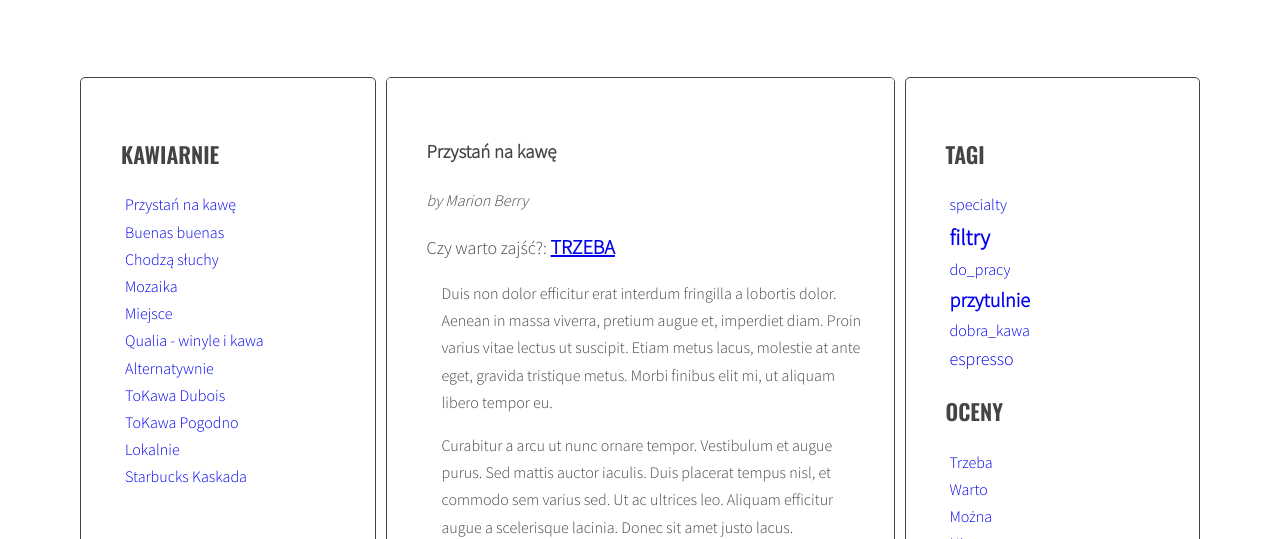
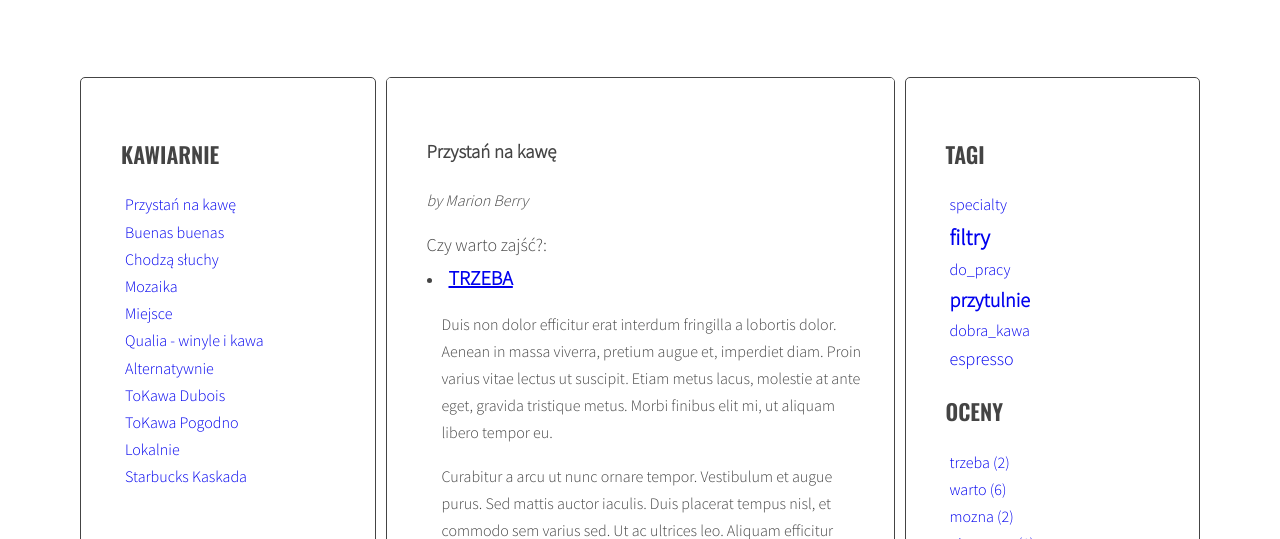
Before and after one commit to gitmaciejpiotr/javascript-blog, a website: page index.html in a window 1280 px wide. Shown: the part 261-800 px from the top of the page. Drawn offline with nearby package versions, Linux system fonts and the light colour scheme.

Commit message:
Upgrade generateGrades func - it displays list of links in right column

```diff
--- a/index.html
+++ b/index.html
@@ -48,7 +48,7 @@
                             <option value="do_pracy">do pracy</option>
                         </select>
                     </div>
-                    <div class="choose grades">
+                    <div class="choose">
                         <label for="grade-select">Oceny</label>
 
                         <select id="grade-select">
@@ -297,27 +297,7 @@
                     <ul class="list tags">
                     </ul>
                     <h2 class="section-title">Oceny</h2>
-                    <ul class="list grades">
-                        <li>
-                            <a href="#grade">
-                                <span class="grade">Trzeba</span>
-                            </a>
-                        </li>
-                        <li>
-                            <a href="#">
-                                <span class="grade">Warto</span>
-                            </a>
-                        </li>
-                        <li>
-                            <a href="#">
-                                <span class="grade">Można</span>
-                            </a>
-                        </li>
-                        <li>
-                            <a href="#">
-                                <span class="grade">Nie warto</span>
-                            </a>
-                        </li>
+                    <ul class="grades">
                     </ul>
                 </aside>
             </main>
--- a/js/script.js
+++ b/js/script.js
@@ -1,6 +1,66 @@
 'use strict';
 
 {
+  /* USEFUL CONSTS */
+
+  const optArticleSelector = '.post',
+    optTitleSelector = '.post-title',
+    optTitleListSelector = '.titles',
+    optArticleTagsSelector = '.post-tags .list',
+    optActiveTagLinksSelector = 'a.active[href^="#tag-"]',
+    optArticleGradeSelector = '.post-givenGrade',
+    optTagsListSelector = '.tags.list',
+    optCloudClassCount = 5,
+    optCloudClassPrefix = 'tag-size-',
+    optGradesListSelector = '.grades';
+
+
+
+
+
+  /* TITLE ACTIONS */
+
+
+
+
+  /* Generating title links */
+
+
+  const generateTitleLinks = function (customSelector = '') {
+
+    const articles = document.querySelectorAll(optArticleSelector + customSelector);
+    let html = '';
+
+    /* remove elements from list of links */
+    const titleList = document.querySelector(optTitleListSelector);
+    titleList.innerHTML = '';
+
+    /* FOR EACH ARTICLE */
+    for (let article of articles) {
+      /* read id and save it in const */
+      const articleId = article.getAttribute('id');
+
+      /* find element with title and save it in const */
+      const articleTitle = article.querySelector(optTitleSelector).innerHTML;
+
+      /* create html code with given data and save it in const */
+      const linkHTML = '<li><a href="#' + articleId + '"><span>' + articleTitle + '</span></a></li>';
+
+      /* paste created html code to list of links in left column */
+      html = html + linkHTML;
+    }
+
+    titleList.innerHTML = html;
+
+  };
+
+  generateTitleLinks();
+
+
+
+  /* Title click handler */
+
+
   const titleClickHandler = function (event) {
     console.log('Link was clicked!');
     console.log(event);
@@ -36,45 +96,9 @@
     correctArticle.classList.add('active');
   };
 
-  const optArticleSelector = '.post',
-    optTitleSelector = '.post-title',
-    optTitleListSelector = '.titles',
-    optArticleTagsSelector = '.post-tags .list',
-    optActiveTagLinksSelector = 'a.active[href^="#tag-"]',
-    optArticleAuthorSelector = '.post-givenGrade',
-    optTagsListSelector = '.tags.list',
-    optCloudClassCount = 5,
-    optCloudClassPrefix = 'tag-size-';
 
-  const generateTitleLinks = function (customSelector = '') {
+  /* Adding click handler to title links */
 
-    const articles = document.querySelectorAll(optArticleSelector + customSelector);
-    let html = '';
-
-    /* remove elements from list of links */
-    const titleList = document.querySelector(optTitleListSelector);
-    titleList.innerHTML = '';
-
-    /* FOR EACH ARTICLE */
-    for (let article of articles) {
-      /* read id and save it in const */
-      const articleId = article.getAttribute('id');
-
-      /* find element with title and save it in const */
-      const articleTitle = article.querySelector(optTitleSelector).innerHTML;
-
-      /* create html code with given data and save it in const */
-      const linkHTML = '<li><a href="#' + articleId + '"><span>' + articleTitle + '</span></a></li>';
-
-      /* paste created html code to list of links in left column */
-      html = html + linkHTML;
-    }
-
-    titleList.innerHTML = html;
-
-  };
-
-  generateTitleLinks();
 
   const addTitleClickHandlerToLinks = function () {
     /* find all links to articles */
@@ -90,6 +114,19 @@
 
   addTitleClickHandlerToLinks();
 
+
+
+
+
+
+  /* TAGS ACTIONS */
+
+
+
+
+
+  /* Calculating min and max amount of tags usage */
+
   const calculateTagsParams = function (tags = '') {
     const firstValue = Object.values(tags)[0];
 
@@ -98,12 +135,10 @@
 
     for (let tag in tags) {
       if (tags[tag] < min) {
-        // console.log('Wartość min: ', min, '. Wartość tags[tag]: ', tags[tag]);
         min = tags[tag];
       }
 
       if (tags[tag] > max) {
-        // console.log('Wartość max: ', max, '. Wartość tags[tag]: ', tags[tag]);
         max = tags[tag];
       }
     }
@@ -112,6 +147,10 @@
     return params;
   };
 
+
+  /* Calculating tags classes */
+
+
   const calculateTagClass = function (count, params) {
     let classNumber = optCloudClassPrefix + Math.floor((count - params.min) / (params.max - params.min) * optCloudClassCount + 1);
     if (classNumber === 6) {
@@ -119,6 +158,10 @@
     }
     return classNumber;
   };
+
+
+  /* Generating tags */
+
 
   const generateTags = function () {
     /* [NEW] create a new variable allTags with an empty object */
@@ -162,8 +205,8 @@
       /* insert HTML of all the links into the tags wrapper */
       wrapper.innerHTML = wrapper.innerHTML + html;
     }
+    /* END LOOP: for every article: */
 
-    /* END LOOP: for every article: */
 
     /* [NEW] find list of tags in right column */
     const tagList = document.querySelector(optTagsListSelector);
@@ -176,7 +219,7 @@
     /* [NEW] START LOOP: for each tag in allTags: */
     for (let tag in allTags) {
       /* [NEW] generate code of a link and add it to allTagsHTML */
-      allTagsHTML += '<li><a href="#' + tag + '" class="' + calculateTagClass(allTags[tag], tagsParams) + '"><span>' + tag + '</span></a></li>';
+      allTagsHTML += '<li><a href="#tag-' + tag + '" class="' + calculateTagClass(allTags[tag], tagsParams) + '"><span>' + tag + '</span></a></li>';
       console.log(calculateTagClass(allTags[tag], tagsParams));
     }
     /* [NEW] END LOOP: for each tag in allTags: */
@@ -186,6 +229,10 @@
   };
 
   generateTags();
+
+
+  /* Tags click handler */
+
 
   const tagClickHandler = function (event) {
     /* prevent default action for this event */
@@ -198,7 +245,7 @@
     /* make a new constant "href" and read the attribute "href" of the clicked element */
     const href = aElement.getAttribute('href');
 
-    /* make a new constant "tag" and extract tag from the "href" constant [???] */
+    /* make a new constant "tag" and extract tag from the "href" constant */
     const tag = href.replace('#tag-', '');
 
     /* find all tag links with class active */
@@ -226,9 +273,13 @@
     addTitleClickHandlerToLinks();
   };
 
+
+  /* Adding tag handler to tag links */
+
+
   const addClickListenersToTags = function () {
     /* find all links to tags */
-    const linksToTags = document.querySelectorAll('.post-tags .list li');
+    const linksToTags = document.querySelectorAll('.tags li');
 
     /* START LOOP: for each link */
     for (let linkToTag of linksToTags) {
@@ -236,21 +287,33 @@
       linkToTag.addEventListener('click', tagClickHandler);
     }
     /* END LOOP: for each link */
-
   };
 
   addClickListenersToTags();
 
+
+
+
+
+  /* GRADES ACTIONS */
+
+
+
+
+
   /* Write function generateGrades similar to genrateTags func */
 
   const generateGrades = function () {
+    /* [NEW] create a new variable allGrades with an empty object */
+    let allGrades = {};
+
     /* find all articles */
     const articlesAll = document.querySelectorAll('article');
 
     /* START LOOP: for every article: */
     for (let article of articlesAll) {
       /* find grade wrapper */
-      const wrapper = article.querySelector(optArticleAuthorSelector);
+      const wrapper = article.querySelector(optArticleGradeSelector);
 
       /* make html variable with empty string */
       let html = '';
@@ -259,16 +322,39 @@
       const grade = article.getAttribute('data-grade');
 
       /* generate HTML of the link */
-      const linkHTML = '<a href="#grade-' + grade + '">' + grade + '</a>';
+      const linkHTML = '<li><a href="#grade-' + grade + '">' + grade + '</a></li>';
 
       /* add generated code to html variable */
       html = html + linkHTML;
 
+      /* [NEW] check if this link is NOT already in allGrades */
+      if (!allGrades[grade]) {
+        /* [NEW] add generated code to allGrades array */
+        allGrades[grade] = 1;
+      } else {
+        allGrades[grade]++;
+      }
+
       /* insert HTML of all the links into the tags wrapper */
-      wrapper.innerHTML = wrapper.innerHTML + html;
+      wrapper.innerHTML += html;
     }
+    /* END LOOP: for every article: */
 
-    /* END LOOP: for every article: */
+    /* [NEW] find list of grades in right column */
+    const gradesList = document.querySelector(optGradesListSelector);
+
+    /* [NEW] create variable for all links HTML code */
+    let allGradesHTML = '';
+
+    /* [NEW] START LOOP: for each grade in allTags: */
+    for (let grade in allGrades) {
+      /* [NEW] generate code of a link and add it to allGradesHTML */
+      allGradesHTML += '<li><a href="#grade-' + grade + '"><span>' + grade + ' (' + allGrades[grade] + ') ' + '</span></a></li>';
+    }
+    /* [NEW] END LOOP: for each grade in allGrades: */
+
+    /* [NEW] add HTML from allGradesHTML to gradesList */
+    gradesList.innerHTML = allGradesHTML;
   };
 
   generateGrades();
@@ -313,9 +399,17 @@
   const addClickListenersToGrades = function () {
     /* find all links to grades */
     const linksToGrades = document.querySelectorAll('.post .post-givenGrade');
+    const linksToGradesInRightColumn = document.querySelectorAll('.grades li');
 
     /* START LOOP: for each link */
     for (let linkToGrade of linksToGrades) {
+      /* add tagClickHandler as event listener for that link */
+      linkToGrade.addEventListener('click', gradeClickHandler);
+    }
+    /* END LOOP: for each link */
+
+    /* START LOOP: for each link */
+    for (let linkToGrade of linksToGradesInRightColumn) {
       /* add tagClickHandler as event listener for that link */
       linkToGrade.addEventListener('click', gradeClickHandler);
     }
--- a/sass/style.scss
+++ b/sass/style.scss
@@ -99,7 +99,7 @@ body {
 
 /* Lists */
 
-.list {
+.list, .grades {
   list-style-type: none;
   margin: 0;
   padding: 0;
@@ -140,7 +140,7 @@ body {
 
 /* Tags */
 
-.tags {
+.sidebar .tags {
   display: inline;
 }
 
```
Also changed, not shown: css/style.css.
